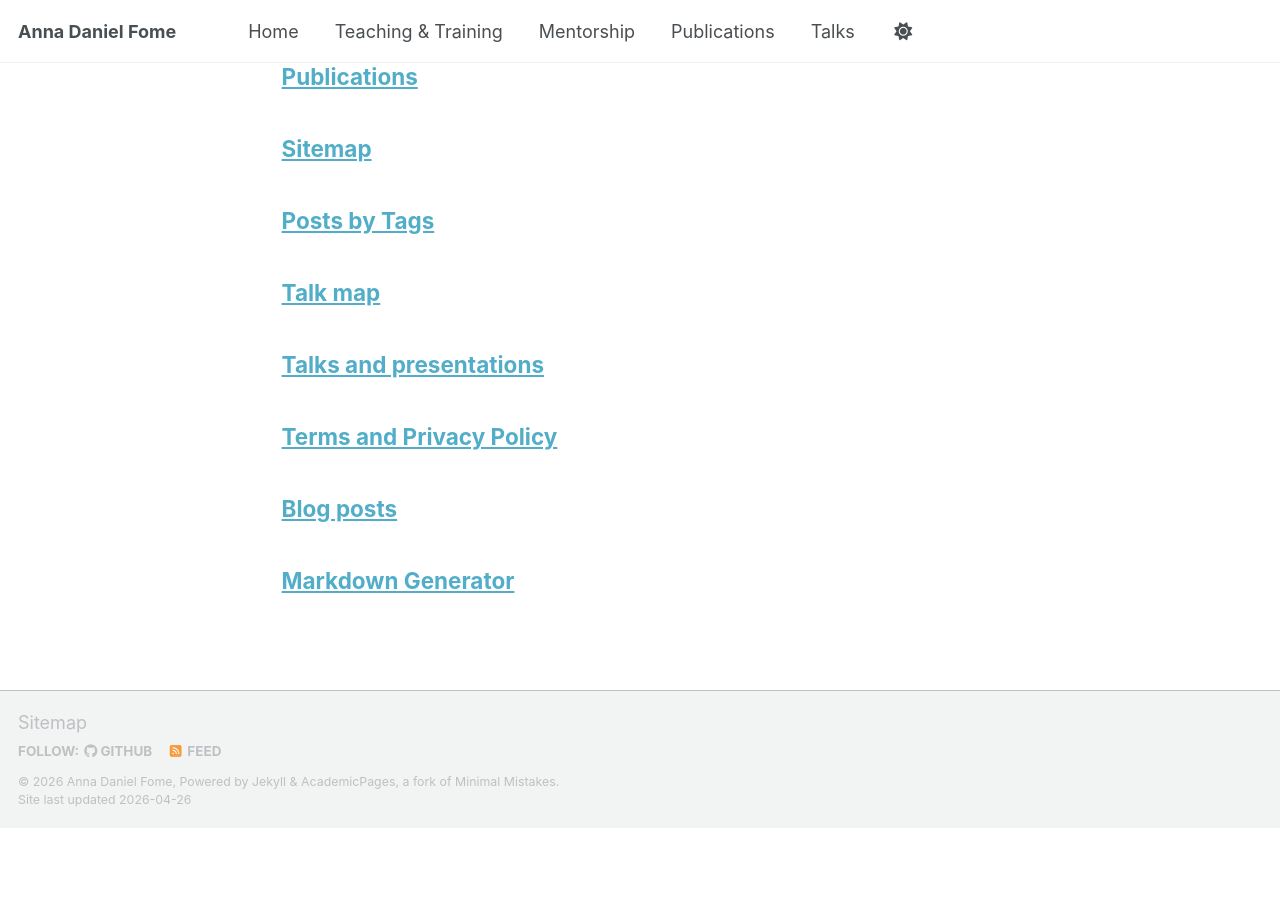
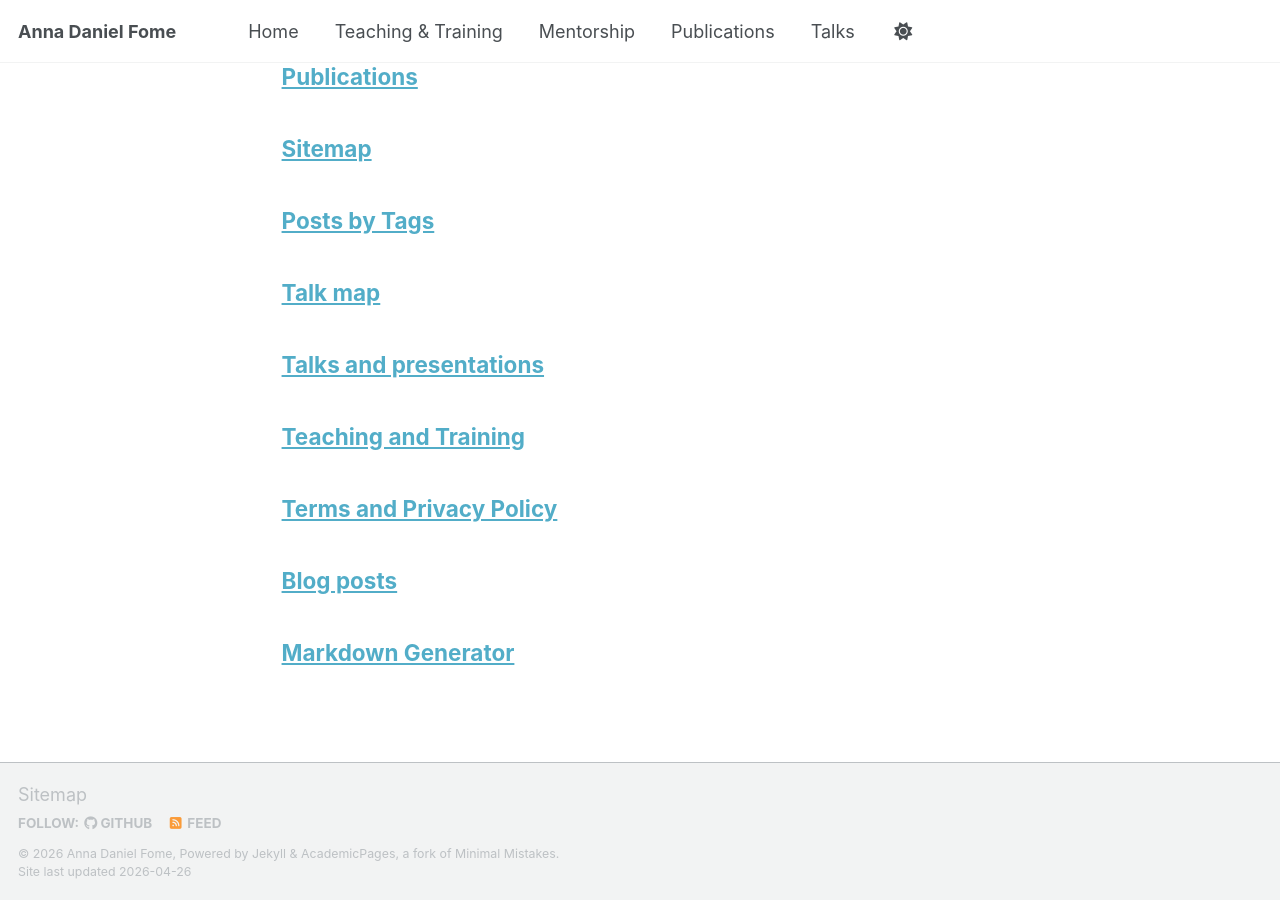
Before and after one commit to FomeA/FomeA.github.io, a Jekyll site: the page built from _pages/page-archive.html, in a window 1280 px wide and 900 px high, scrolled down 973 px. Built offline with Jekyll 4.4.1, drawn with Linux system fonts in a browser that asks for light colours; a script bundle is joined from its source files by our own code; library files that are not in the unit come from our copies; before the commit the page ends 1801 px from its top, so only the background shows below that.

Commit message:
Update teaching.html

```diff
--- a/_pages/teaching.html
+++ b/_pages/teaching.html
@@ -1,6 +1,6 @@
 ---
 layout: archive
-title: " "
+title: "Teaching and Training"
 permalink: /teaching/
 author_profile: true
 ---
```
Also changed, not shown: other parts of _pages/teaching.html (+0 -1 lines).
